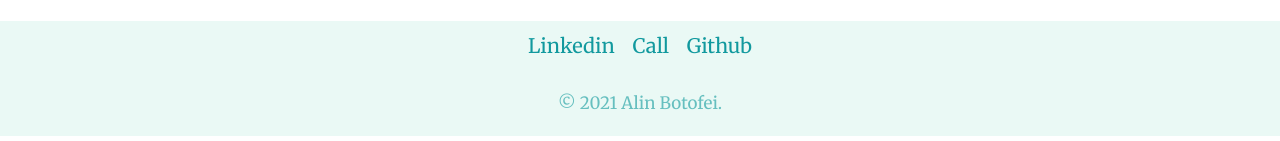
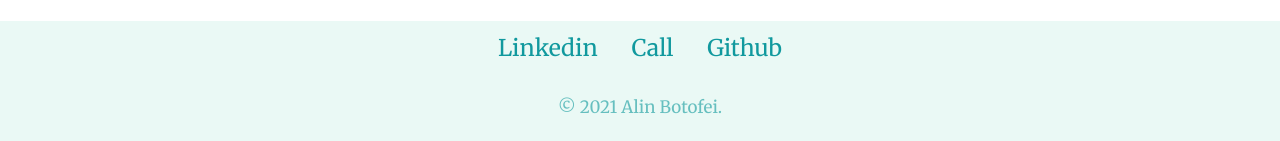
Before and after one commit to Alin2727/AlinBotofei-Personal-Site, a plain HTML site: page index.html in a window 1280 px wide. Shown: the part 2683-2824 px from the top of the page. Drawn offline with nearby package versions, Linux system fonts and the light colour scheme.

Commit message:
Update styles.css

```diff
--- a/css/styles.css
+++ b/css/styles.css
@@ -129,8 +129,8 @@ hr {
   text-align: center;
   background-color: #EAF9F5;
   word-spacing: normal;
-  font-size: 20px;
-  padding: 0 7px;
+  font-size: 23px;
+  padding: 0 15px;
 }
 
 .fotter {
```
